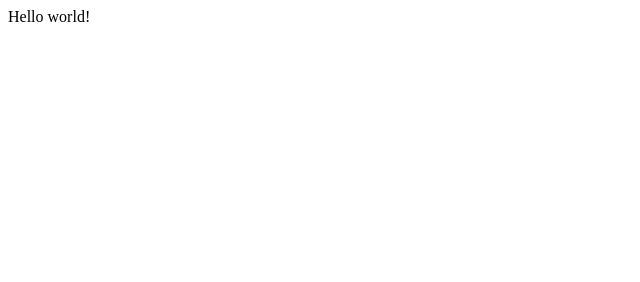
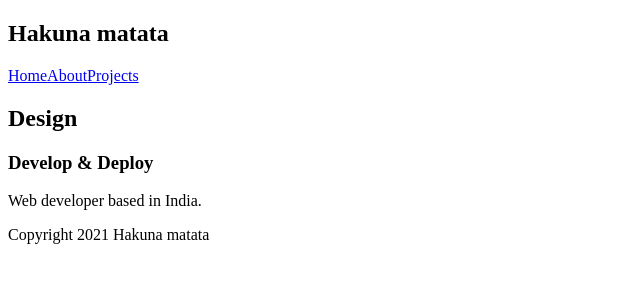
Before and after one commit to karthik-raja-g/gatsby-website, a Gatsby site: page / in a window 1280 px wide. Shown: the whole page, without its empty margins (0-640 px from the left). Built offline with nearby package versions, Linux system fonts and the light colour scheme; Gatsby itself is replaced by a stand-in of ours.

Commit message:
- basic layout and pages

```diff
--- /dev/null
+++ b/src/components/Layout.js
@@ -0,0 +1,14 @@
+import React from "react"
+import Navbar from "./Navbar"
+
+const Layout = ({ children }) => {
+  return (
+    <div className="layout">
+      <Navbar />
+      <section className="content">{children}</section>
+      <footer>Copyright 2021 Hakuna matata</footer>
+    </div>
+  )
+}
+
+export default Layout
--- /dev/null
+++ b/src/components/Navbar.js
@@ -0,0 +1,17 @@
+import { Link } from "gatsby"
+import React from "react"
+
+const Navbar = () => {
+  return (
+    <nav>
+      <h1>Hakuna matata</h1>
+      <div className="links">
+        <Link to="/">Home</Link>
+        <Link to="/about">About</Link>
+        <Link to="/projects">Projects</Link>
+      </div>
+    </nav>
+  )
+}
+
+export default Navbar
--- a/src/pages/index.js
+++ b/src/pages/index.js
@@ -1,5 +1,14 @@
 import React from "react"
+import Layout from "../components/Layout"
 
 export default function Home() {
-  return <div>Hello world!</div>
+  return (
+    <Layout>
+      <div>
+        <h2>Design</h2>
+        <h3>Develop & Deploy</h3>
+        <p>Web developer based in India.</p>
+      </div>
+    </Layout>
+  )
 }
```
Also changed, not shown: src/pages/404.js (added, +12 -0 lines), src/pages/about.js (added, +12 -0 lines), src/pages/projects/index.js (added, +12 -0 lines).
